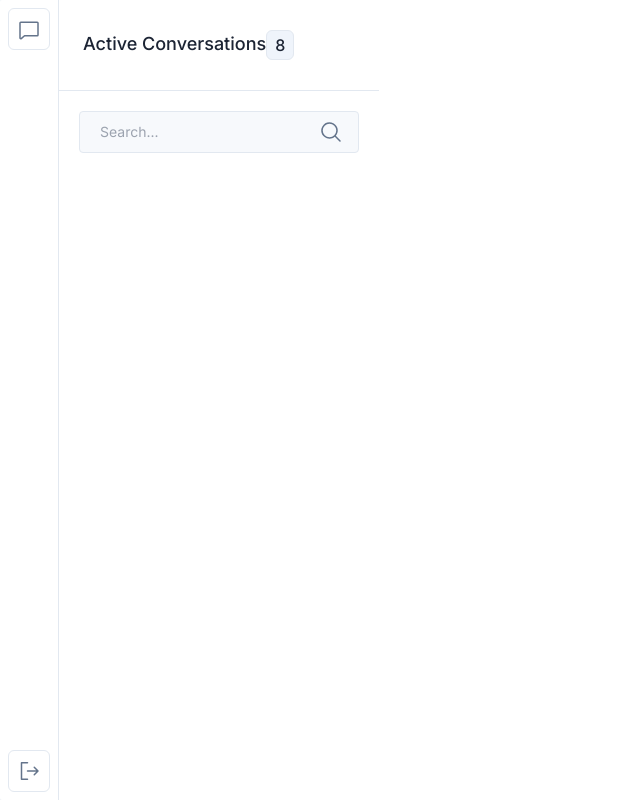
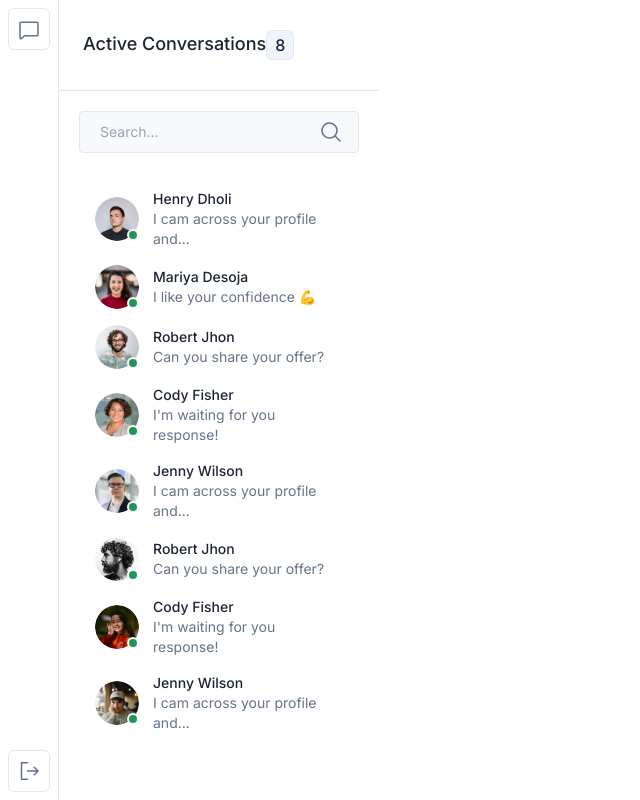
Before and after one commit to raut-santosh/PingPoint, a React (Vite) app: page / in a window 1280 px wide. Shown: the whole page, without its empty margins (0-640 px from the left). Built offline with nearby package versions, Linux system fonts and the light colour scheme.

Commit message:
chatlist

```diff
--- a/src/section/chat/ChatList.jsx
+++ b/src/section/chat/ChatList.jsx
@@ -1,5 +1,58 @@
 import { MagnifyingGlass } from '@phosphor-icons/react'
 import React from 'react'
+
+
+import User01 from "../../images/user/user-01.png";
+import User02 from "../../images/user/user-02.png";
+import User03 from "../../images/user/user-03.png";
+import User04 from "../../images/user/user-04.png";
+import User05 from "../../images/user/user-05.png";
+import User06 from "../../images/user/user-06.png";
+import User07 from "../../images/user/user-07.png";
+import User08 from "../../images/user/user-08.png";
+
+const List = [
+    {
+        imgSrc: User01,
+        name: "Henry Dholi",
+        message: "I cam across your profile and...",
+    },
+    {
+        imgSrc: User02,
+        name: "Mariya Desoja",
+        message: "I like your confidence 💪",
+    },
+    {
+        imgSrc: User03,
+        name: "Robert Jhon",
+        message: "Can you share your offer?",
+    },
+    {
+        imgSrc: User04,
+        name: "Cody Fisher",
+        message: `I'm waiting for you response!`,
+    },
+    {
+        imgSrc: User05,
+        name: "Jenny Wilson",
+        message: "I cam across your profile and...",
+    },
+    {
+        imgSrc: User06,
+        name: "Robert Jhon",
+        message: "Can you share your offer?",
+    },
+    {
+        imgSrc: User07,
+        name: "Cody Fisher",
+        message: `I'm waiting for you response!`,
+    },
+    {
+        imgSrc: User08,
+        name: "Jenny Wilson",
+        message: "I cam across your profile and...",
+    },
+];
 
 export default function ChatList() {
     return (
@@ -19,6 +72,26 @@
                         <MagnifyingGlass size={24} />
                     </button>
                 </form>
+
+                <div className="no-scrollbar overflow-auto max-h-full">
+                    {/* Chat List items */}
+                    {List.map((object, item) => {
+                        return (
+                            <div className='flex cursor-pointer items-center rounded px-4 py-2 hover:bg-gray-2 dark:hover:bg-strokedark' key={item}>
+                                <div className='relative mr-3.5 h-11 w-full  max-w-11 rounded-full'>
+                                    <img src={object.imgSrc} alt="profile" className='h-full w-full rounded-full object-cover object-center' />
+                                    <span className='absolute bottom-0 right-0 block h-3 w-3 rounded-full border-2 border-gray-2 bg-success'></span>
+                                </div>
+                                <div className='w-full'>
+                                    <h5 className='text-sm font-medium text-black dark:text-white'>{object.name}</h5>
+                                    <p className='text-sm'>{object.message}</p>
+
+                                </div>
+                            </div>
+                        )
+                    })}
+                </div>
+
             </div>
         </div>
     )
```
Lines whose indentation alone changed are shown as unchanged.
